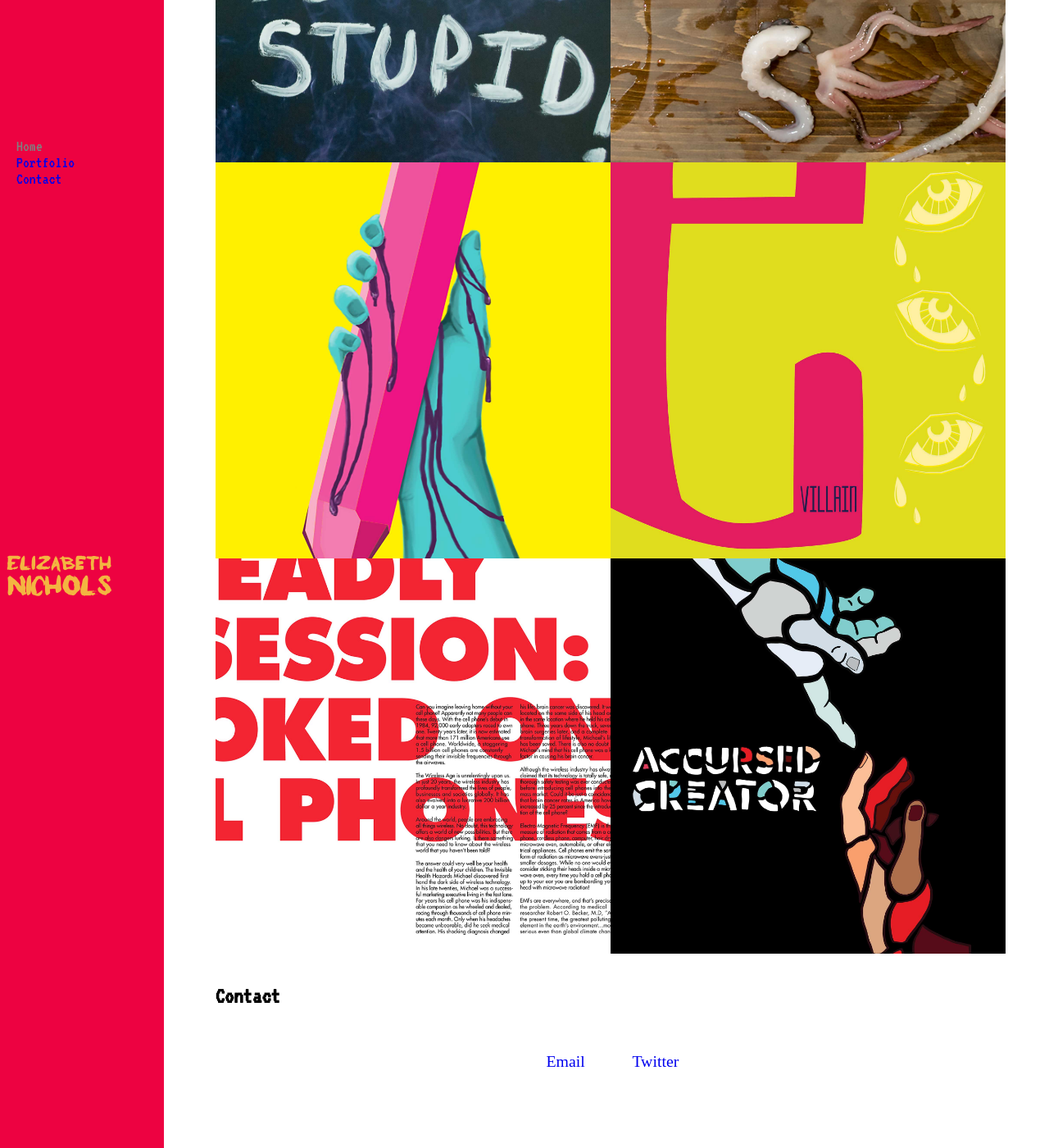
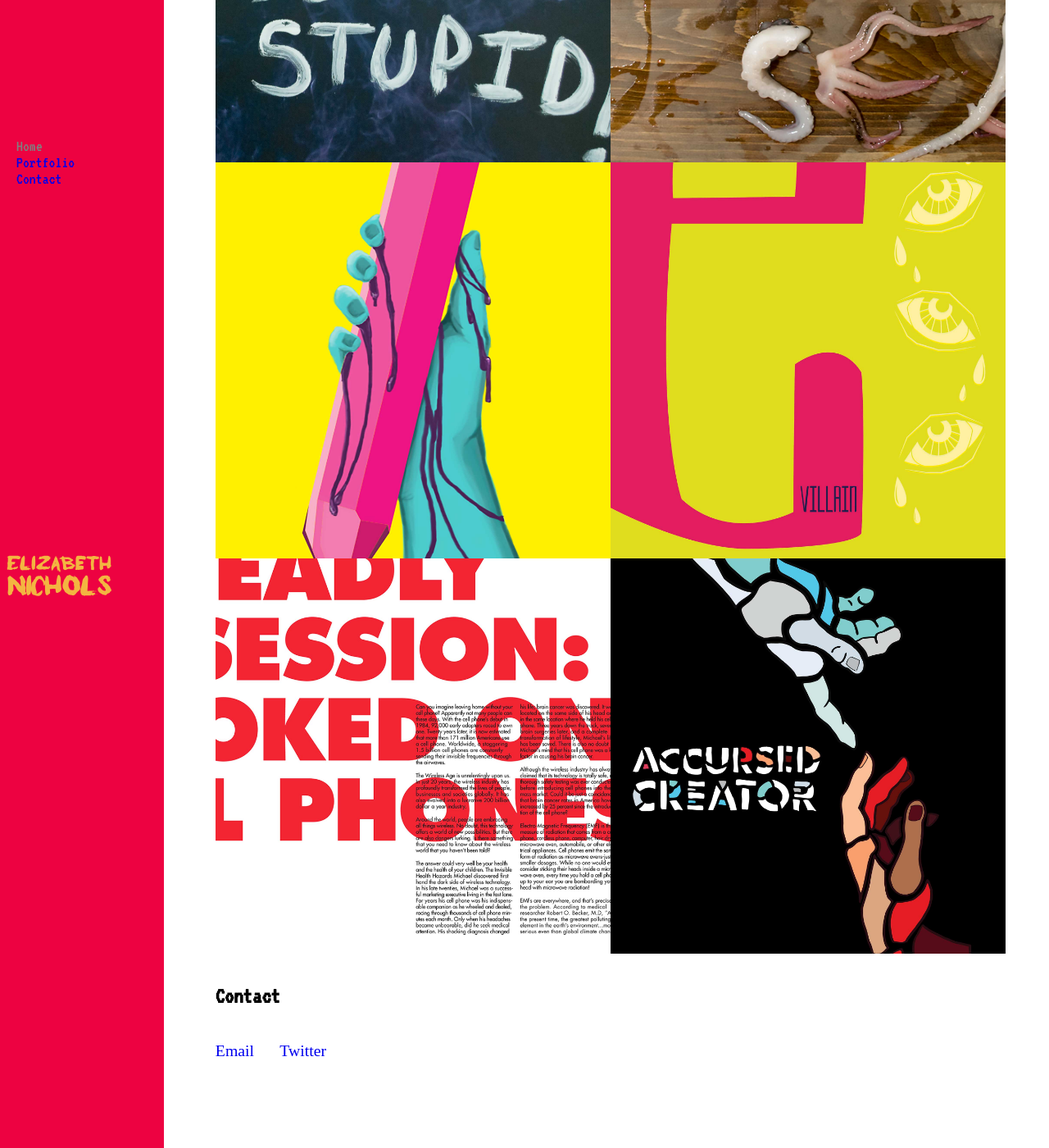
Before and after one commit to sky-bones/portfolio, a Jekyll site: the page built from index.html, in a window 1280 px wide and 1400 px high, scrolled down 774 px. Shown: the whole window at 82% size. Built offline with Jekyll 4.4.1, drawn with Linux system fonts in a browser that asks for light colours; some web fonts are replaced.

Commit message:
aligning contact on homepage

```diff
--- a/css/main.css
+++ b/css/main.css
@@ -297,4 +297,8 @@
 	text-align: left;
 }
 
+.contact-links {
+	margin: 0;
 }
+
+}
--- a/index.html
+++ b/index.html
@@ -67,10 +67,10 @@
 
 <div class="grid push" id="contact">
 	<div class="contact-links">
-		<div class="unit unit-xs-1-2 unit-s-1-2 unit-m-1-2 unit-l-1-2 island-1-2 gutter">
+		<div class="unit unit-xs-1-2 unit-s-1-2 unit-m-1-2 unit-l-1-2 ">
 			<a class="mega" href="https://twitter.com/silent_v0id">Email</a>
 		</div>
-		<div class="unit unit-xs-1-2 unit-s-1-2 unit-m-1-2 unit-l-1-2 island-1-2 gutter">
+		<div class="unit unit-xs-1-2 unit-s-1-2 unit-m-1-2 unit-l-1-2 gutter-1-2">
 			<a class="mega" href="https://twitter.com/silent_v0id">Twitter</a>
 		</div>
 	</div>
```
